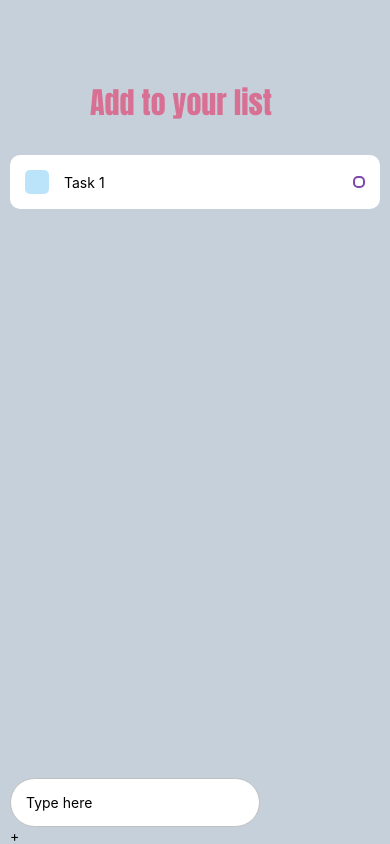
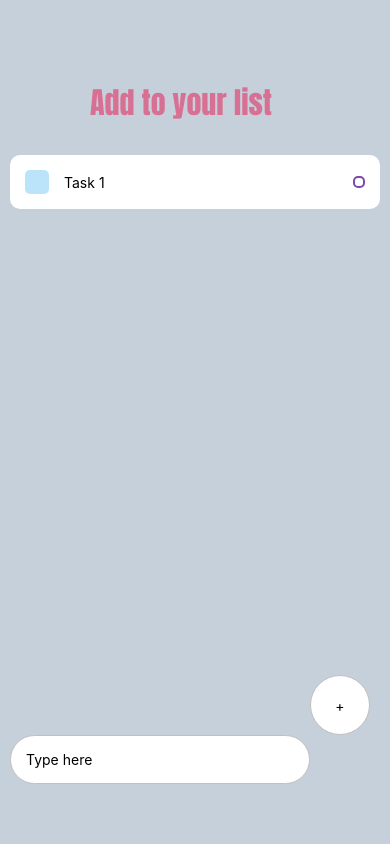
Before and after one commit to kianaa81/ToDoListApp, a React Native app: screen / in a window 390 px wide. Built offline with nearby package versions, Linux system fonts and the light colour scheme.

Commit message:
Added some styles to the textInput and tpuchOpacity components

```diff
--- a/App.js
+++ b/App.js
@@ -14,12 +14,12 @@ const App = () => {
             <Task text = {'Task 1'} />
           </View>
           </ScrollView>
-          <TextInput style={styles.input} placeholder="Type here"/>
+
           <TouchableOpacity>
             <View style={styles.addWrapper}>
               <Text style={styles.addText}>+</Text>
             </View>
-          </TouchableOpacity>
+          </TouchableOpacity><TextInput style={styles.input} placeholder="Type here"/>
       </View>
     );
   };
@@ -51,11 +51,19 @@ const styles = StyleSheet.create({
     borderRadius: 60,
     borderColor: '#C0C0C0',
     borderWidth: 1,
-    width: 250,
-    paddingHorizontal: 15,
+    width: 300,
+    marginBottom: 60
   },
   addWrapper: {
-
+    width: 60,
+    height: 60,
+    backgroundColor: '#FFF',
+    borderRadius: 60,
+    justifyContent: 'space-evenly',
+    marginLeft: 300,
+    alignItems: 'center',
+    borderColor: '#C0C0C0',
+    borderWidth: 1
   },
   addText: {
 
```
